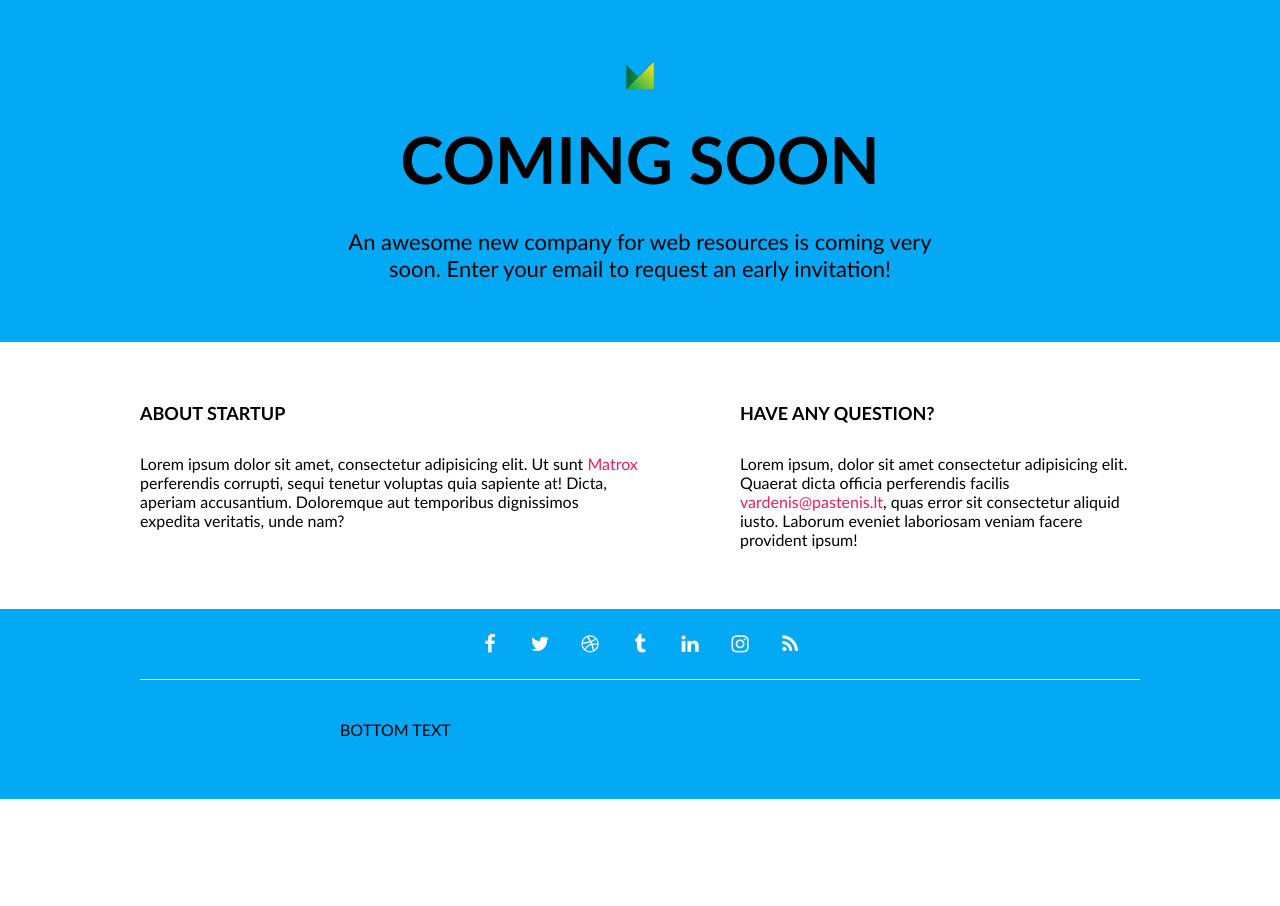
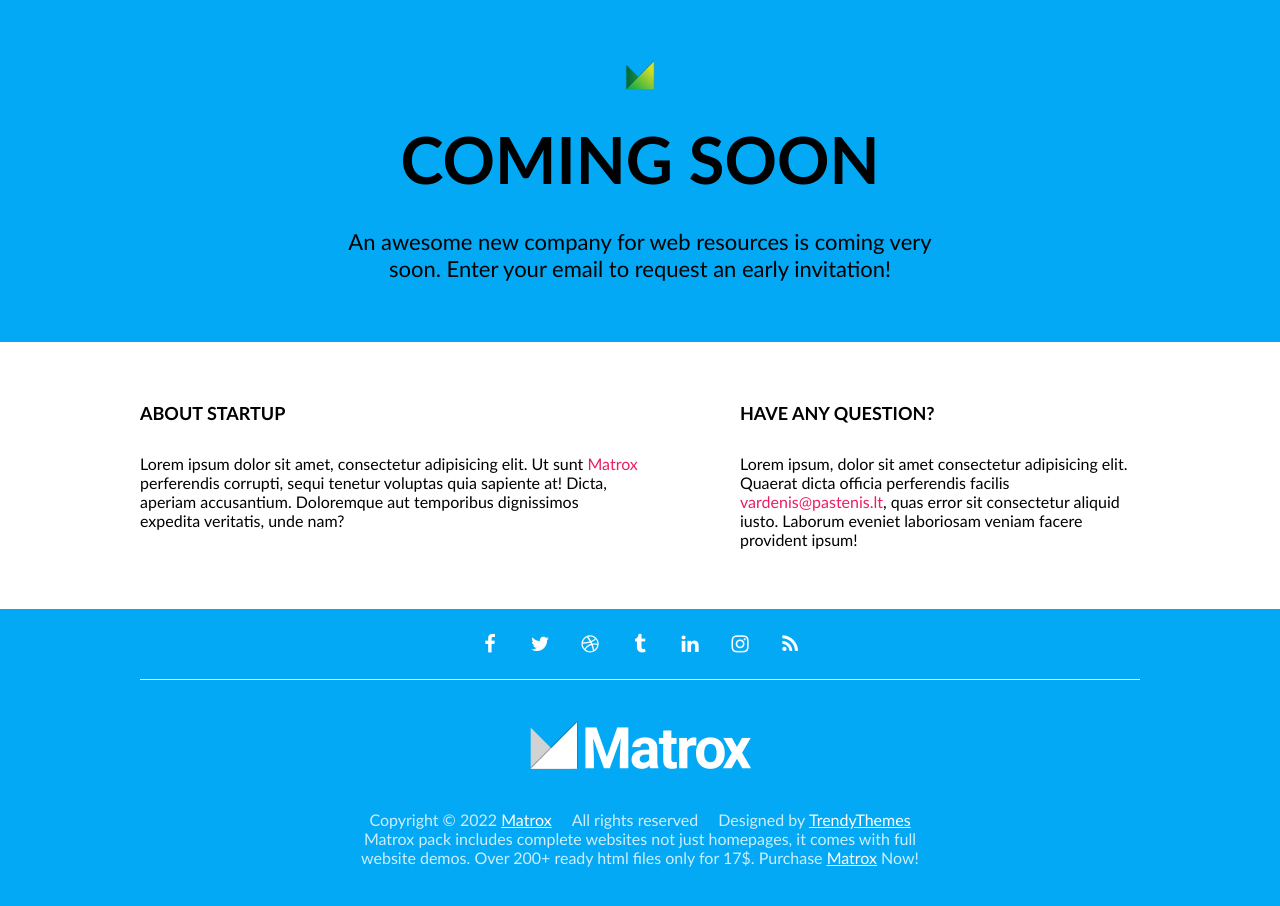
Before and after one commit to VladimirK1435/04---ComingSoon, a website: page index.html in a window 1280 px wide. Before the commit the page ends 800 px from the top, so only its background shows below. Drawn offline with Linux system fonts and the light colour scheme; files that its build step writes are made by us from their sources.

Commit message:
Footer bottom

```diff
--- a/css/pages/home.css
+++ b/css/pages/home.css
@@ -65,7 +65,25 @@ footer.container {
   color: var(--main-color);
 }
 
-.botton {
+.bottom {
+  display: flex;
+  flex-direction: column;
+  align-items: center;
+  text-align: center;
+  color: #fffc;
+}
+
+.bottom > .logo-white {
+  margin-bottom: 40px;
+}
+
+.bottom > .trio {
+  display: flex;
+  gap: 20px;
+}
+
+.bottom a {
+  color: #fff;
 }
 
 @media (max-width: 700px) {
--- a/index.html
+++ b/index.html
@@ -87,7 +87,19 @@
         <a href="#" class="fa fa-instagram"></a>
         <a href="#" class="fa fa-rss"></a>
       </div>
-      <div class="short-row botom">BOTTOM TEXT</div>
+      <div class="short-row bottom">
+        <img class="logo-white" src="./pic/logo-white.png" alt="White logo" />
+        <div class="trio">
+          <p>Copyright &copy; 2022 <a href="#">Matrox</a></p>
+          <p>All rights reserved</p>
+          <p>Designed by <a href="#" target="_blank">TrendyThemes</a></p>
+        </div>
+        <p class="footer-description">
+          Matrox pack includes complete websites not just homepages, it comes
+          with full website demos. Over 200+ ready html files only for 17$.
+          Purchase <a href="#">Matrox</a> Now!
+        </p>
+      </div>
     </footer>
   </body>
 </html>
```
